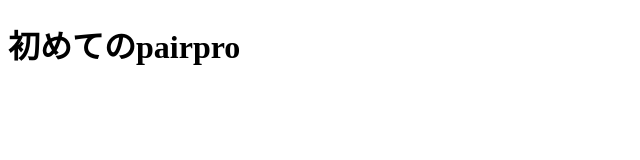
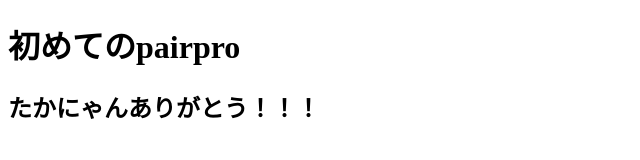
Before and after one commit to tamushun/2014-0413-pairpro, a plain HTML site: page index.html in a window 1280 px wide. Shown: the whole page, without its empty margins (0-640 px from the left). Drawn offline with Linux system fonts and the light colour scheme.

Commit message:
index.htmlに練習のため1文追加しました！

```diff
--- a/index.html
+++ b/index.html
@@ -10,5 +10,8 @@
     <h1>
       初めてのpairpro
     </h1>
+    <h2>
+      たかにゃんありがとう！！！
+    </h2>
   </body>
 </html>
```
